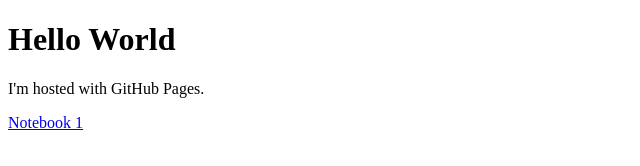
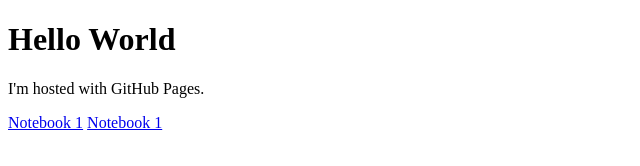
Before and after one commit to BenFagan/benfagan.github.io, a plain HTML site: page index.html in a window 1280 px wide. Shown: the full height of the page, 0-640 px from the left. Drawn offline with Linux system fonts and the light colour scheme.

Commit message:
Update index.html

```diff
--- a/index.html
+++ b/index.html
@@ -4,5 +4,6 @@
 <h1>Hello World</h1>
 <p>I'm hosted with GitHub Pages.</p>
 <a href="https://nbviewer.jupyter.org/github/benfagan/benfagan.github.io/blob/master/test1.ipynb">Notebook 1</a>
+<a href="https://nbviewer.jupyter.org/github/benfagan/benfagan.github.io/blob/master/test2.ipynb">Notebook 1</a>
 </body>
 </html>
```
